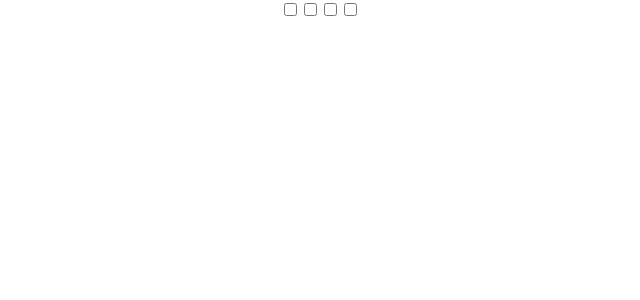
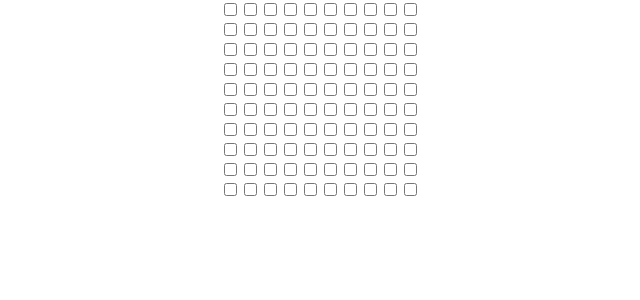
Before and after one commit to josephtownshend/checkbox-pixel-art, a React (Create React App) app: page / in a window 1280 px wide. Shown: the top 300 px of the page, without its empty margins (320-960 px from the left). Built offline with nearby package versions, Linux system fonts and the light colour scheme.

Commit message:
feat: 10x10 checkbox grid working

```diff
--- a/src/App.js
+++ b/src/App.js
@@ -5,12 +5,128 @@ import './App.css';
 class App extends Component {
   render() {
     return (
+      <React.Fragment>
       <div class="Row">
         <div class="Box"><Checkbox /></div>
         <div class="Box"><Checkbox /></div>
         <div class="Box"><Checkbox /></div>
         <div class="Box"><Checkbox /></div>
+        <div class="Box"><Checkbox /></div>
+        <div class="Box"><Checkbox /></div>
+        <div class="Box"><Checkbox /></div>
+        <div class="Box"><Checkbox /></div>
+        <div class="Box"><Checkbox /></div>
+        <div class="Box"><Checkbox /></div>
       </div>
+      <div class="Row">
+        <div class="Box"><Checkbox /></div>
+        <div class="Box"><Checkbox /></div>
+        <div class="Box"><Checkbox /></div>
+        <div class="Box"><Checkbox /></div>
+        <div class="Box"><Checkbox /></div>
+        <div class="Box"><Checkbox /></div>
+        <div class="Box"><Checkbox /></div>
+        <div class="Box"><Checkbox /></div>
+        <div class="Box"><Checkbox /></div>
+        <div class="Box"><Checkbox /></div>
+      </div>
+      <div class="Row">
+        <div class="Box"><Checkbox /></div>
+        <div class="Box"><Checkbox /></div>
+        <div class="Box"><Checkbox /></div>
+        <div class="Box"><Checkbox /></div>
+        <div class="Box"><Checkbox /></div>
+        <div class="Box"><Checkbox /></div>
+        <div class="Box"><Checkbox /></div>
+        <div class="Box"><Checkbox /></div>
+        <div class="Box"><Checkbox /></div>
+        <div class="Box"><Checkbox /></div>
+      </div>
+      <div class="Row">
+        <div class="Box"><Checkbox /></div>
+        <div class="Box"><Checkbox /></div>
+        <div class="Box"><Checkbox /></div>
+        <div class="Box"><Checkbox /></div>
+        <div class="Box"><Checkbox /></div>
+        <div class="Box"><Checkbox /></div>
+        <div class="Box"><Checkbox /></div>
+        <div class="Box"><Checkbox /></div>
+        <div class="Box"><Checkbox /></div>
+        <div class="Box"><Checkbox /></div>
+      </div>
+      <div class="Row">
+        <div class="Box"><Checkbox /></div>
+        <div class="Box"><Checkbox /></div>
+        <div class="Box"><Checkbox /></div>
+        <div class="Box"><Checkbox /></div>
+        <div class="Box"><Checkbox /></div>
+        <div class="Box"><Checkbox /></div>
+        <div class="Box"><Checkbox /></div>
+        <div class="Box"><Checkbox /></div>
+        <div class="Box"><Checkbox /></div>
+        <div class="Box"><Checkbox /></div>
+      </div>
+      <div class="Row">
+        <div class="Box"><Checkbox /></div>
+        <div class="Box"><Checkbox /></div>
+        <div class="Box"><Checkbox /></div>
+        <div class="Box"><Checkbox /></div>
+        <div class="Box"><Checkbox /></div>
+        <div class="Box"><Checkbox /></div>
+        <div class="Box"><Checkbox /></div>
+        <div class="Box"><Checkbox /></div>
+        <div class="Box"><Checkbox /></div>
+        <div class="Box"><Checkbox /></div>
+      </div>
+      <div class="Row">
+        <div class="Box"><Checkbox /></div>
+        <div class="Box"><Checkbox /></div>
+        <div class="Box"><Checkbox /></div>
+        <div class="Box"><Checkbox /></div>
+        <div class="Box"><Checkbox /></div>
+        <div class="Box"><Checkbox /></div>
+        <div class="Box"><Checkbox /></div>
+        <div class="Box"><Checkbox /></div>
+        <div class="Box"><Checkbox /></div>
+        <div class="Box"><Checkbox /></div>
+      </div>
+      <div class="Row">
+        <div class="Box"><Checkbox /></div>
+        <div class="Box"><Checkbox /></div>
+        <div class="Box"><Checkbox /></div>
+        <div class="Box"><Checkbox /></div>
+        <div class="Box"><Checkbox /></div>
+        <div class="Box"><Checkbox /></div>
+        <div class="Box"><Checkbox /></div>
+        <div class="Box"><Checkbox /></div>
+        <div class="Box"><Checkbox /></div>
+        <div class="Box"><Checkbox /></div>
+      </div>
+      <div class="Row">
+        <div class="Box"><Checkbox /></div>
+        <div class="Box"><Checkbox /></div>
+        <div class="Box"><Checkbox /></div>
+        <div class="Box"><Checkbox /></div>
+        <div class="Box"><Checkbox /></div>
+        <div class="Box"><Checkbox /></div>
+        <div class="Box"><Checkbox /></div>
+        <div class="Box"><Checkbox /></div>
+        <div class="Box"><Checkbox /></div>
+        <div class="Box"><Checkbox /></div>
+      </div>
+      <div class="Row">
+        <div class="Box"><Checkbox /></div>
+        <div class="Box"><Checkbox /></div>
+        <div class="Box"><Checkbox /></div>
+        <div class="Box"><Checkbox /></div>
+        <div class="Box"><Checkbox /></div>
+        <div class="Box"><Checkbox /></div>
+        <div class="Box"><Checkbox /></div>
+        <div class="Box"><Checkbox /></div>
+        <div class="Box"><Checkbox /></div>
+        <div class="Box"><Checkbox /></div>
+      </div>
+      </React.Fragment>
     );
   }
 }
```
